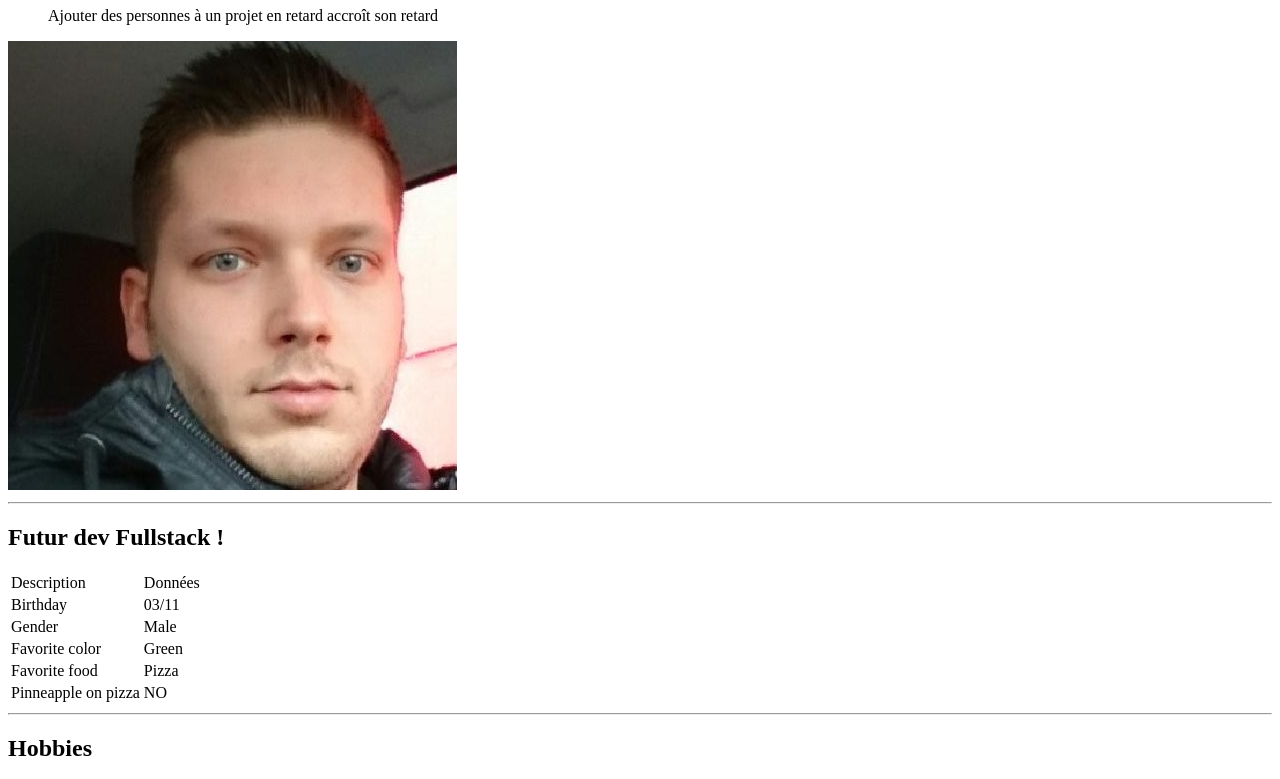
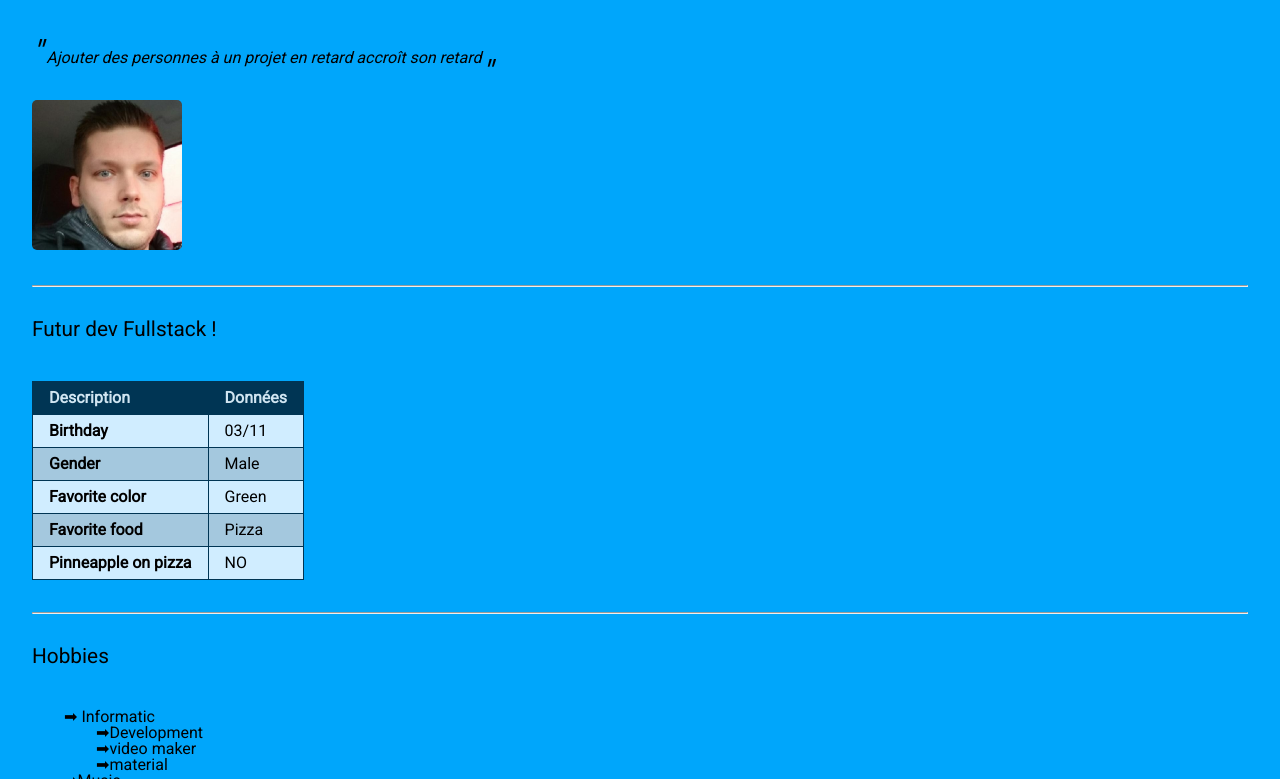
Before and after one commit to xavcha03/markdown-warmup-html, a plain HTML site: page index.html in a window 1280 px wide. Shown: the part 73-852 px from the top of the page. Drawn offline with Linux system fonts and the light colour scheme.

Commit message:
Markdown to html finished

```diff
--- /dev/null
+++ b/css/reset.css
@@ -0,0 +1,48 @@
+/* http://meyerweb.com/eric/tools/css/reset/
+   v2.0 | 20110126
+   License: none (public domain)
+*/
+
+html, body, div, span, applet, object, iframe,
+h1, h2, h3, h4, h5, h6, p, blockquote, pre,
+a, abbr, acronym, address, big, cite, code,
+del, dfn, em, img, ins, kbd, q, s, samp,
+small, strike, strong, sub, sup, tt, var,
+b, u, i, center,
+dl, dt, dd, ol, ul, li,
+fieldset, form, label, legend,
+table, caption, tbody, tfoot, thead, tr, th, td,
+article, aside, canvas, details, embed,
+figure, figcaption, footer, header, hgroup,
+menu, nav, output, ruby, section, summary,
+time, mark, audio, video {
+	margin: 0;
+	padding: 0;
+	border: 0;
+	font-size: 100%;
+	font: inherit;
+	vertical-align: baseline;
+}
+/* HTML5 display-role reset for older browsers */
+article, aside, details, figcaption, figure,
+footer, header, hgroup, menu, nav, section {
+	display: block;
+}
+body {
+	line-height: 1;
+}
+ol, ul {
+	list-style: none;
+}
+blockquote, q {
+	quotes: none;
+}
+blockquote:before, blockquote:after,
+q:before, q:after {
+	content: '';
+	content: none;
+}
+table {
+	border-collapse: collapse;
+	border-spacing: 0;
+}
--- /dev/null
+++ b/css/style.css
@@ -0,0 +1,76 @@
+body {
+  background-color: #00a6fb;
+  font-family: "Roboto", sans-serif;
+  padding: 2em;
+}
+h1 {
+  font-size: 1.6em;
+  margin-bottom: 2em;
+}
+h2 {
+  font-size: 1.3em;
+  margin-bottom: 2em;
+}
+
+blockquote {
+  font-style: italic;
+  position: relative;
+  margin-bottom: 2em;
+}
+
+blockquote::before,
+blockquote::after {
+  content: '"';
+  font-size: 2em;
+}
+
+blockquote::after {
+  position: absolute;
+  bottom: -20px;
+}
+
+.identityPicture {
+  width: 150px;
+  border-radius: 5px;
+}
+
+hr {
+  margin: 2em 0;
+}
+
+table,
+th,
+td {
+  border: 1px solid #003554;
+}
+thead {
+  background-color: #003554;
+  color: rgba(226, 244, 255, 0.92);
+  font-weight: bolder;
+}
+tbody {
+  background-color: rgba(226, 244, 255, 0.92);
+}
+td {
+  padding: 8px 16px;
+}
+
+tr:nth-child(even) {
+  background-color: rgba(161, 197, 220, 0.92);
+}
+
+td:first-of-type {
+  font-weight: bolder;
+}
+
+ul {
+  margin-left: 2em;
+}
+
+li:before {
+  content: "➡";
+}
+
+a {
+  color: #10ff28;
+}
--- a/index.html
+++ b/index.html
@@ -4,14 +4,23 @@
     <meta charset="UTF-8" />
     <meta http-equiv="X-UA-Compatible" content="IE=edge" />
     <meta name="viewport" content="width=device-width, initial-scale=1.0" />
+    <link rel="stylesheet" href="css/reset.css" />
+    <link rel="stylesheet" href="css/style.css" />
+    <link rel="preconnect" href="https://fonts.googleapis.com" />
+    <link rel="preconnect" href="https://fonts.gstatic.com" crossorigin />
+    <link
+      href="https://fonts.googleapis.com/css2?family=Roboto&display=swap"
+      rel="stylesheet"
+    />
     <title>markdown warmup html</title>
   </head>
+
   <body>
     <h1>Charles Xavier</h1>
     <blockquote>
       Ajouter des personnes à un projet en retard accroît son retard
     </blockquote>
-    <img src="img/moi.jpeg" alt="Charles X." />
+    <img class="identityPicture" src="img/moi.jpeg" alt="Charles X." />
     <hr />
     <h2>Futur dev Fullstack !</h2>
 
@@ -68,6 +77,8 @@
     <hr />
     <h2>Funny Story</h2>
     <p>Voici une annectote à écrire.</p>
+    <hr />
+
     <a
       href="https://github.com/LoaW/challenge-markdown/blob/main/Description.md"
       >Previous</a
@@ -75,7 +86,7 @@
     Charles Xavier
     <a
       href="https://github.com/DanielaCo1/challenge-markdown/blob/main/README.md"
-      >Previous</a
+      >Next</a
     >
   </body>
 </html>
```
